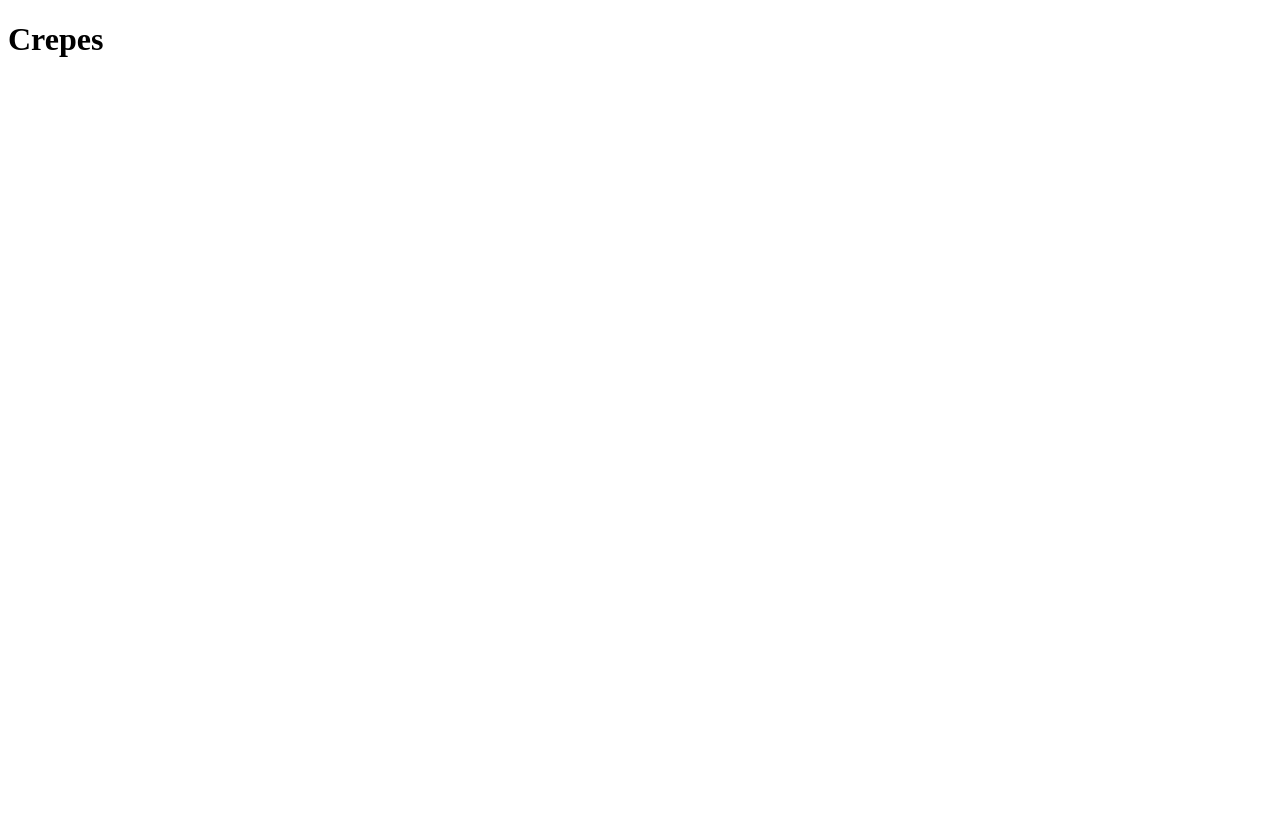
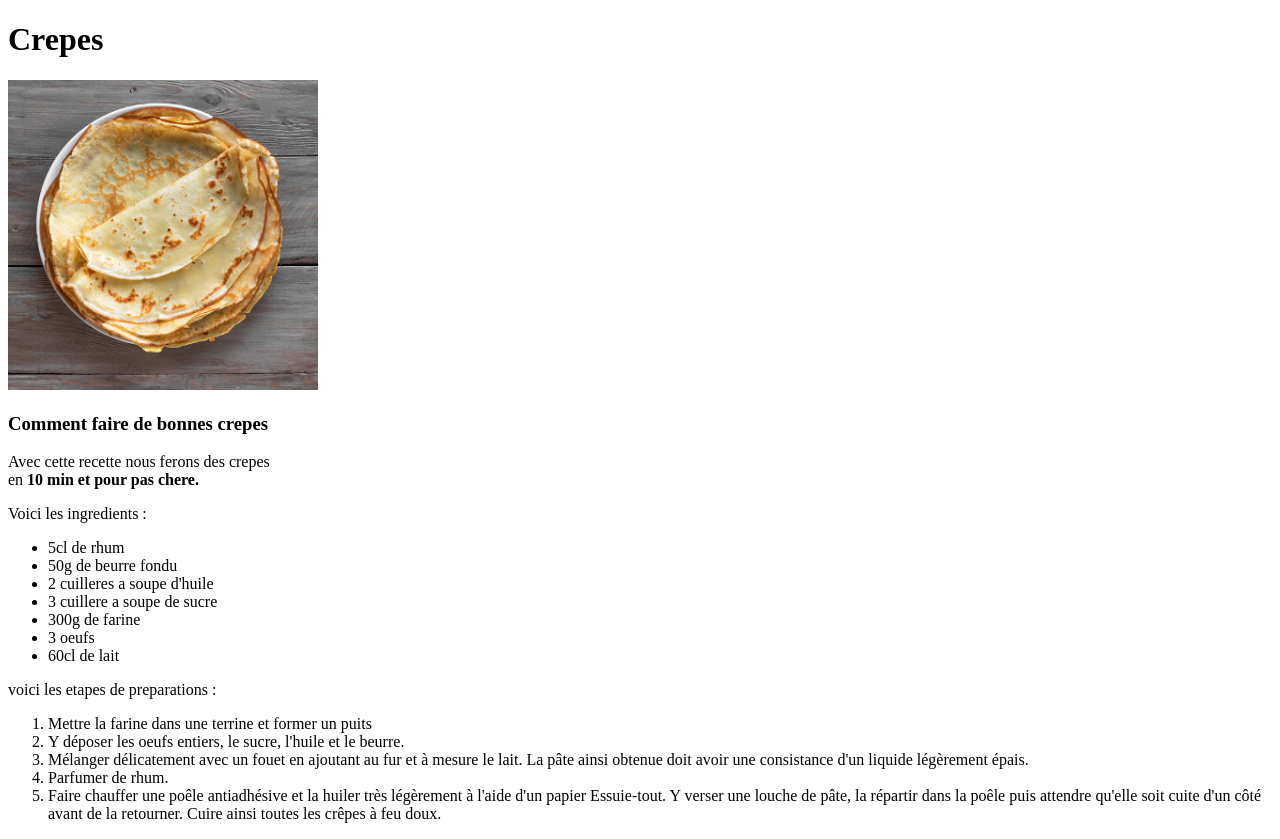
Before and after one commit to Neo-Glam/odin-recipes, a plain HTML site: page recipes/crepes.html in a window 1280 px wide. Before the commit the page ends 800 px from the top, so only its background shows below. Drawn offline with Linux system fonts and the light colour scheme.

Commit message:
complette la page de recette de crepes

```diff
--- a/recipes/crepes.html
+++ b/recipes/crepes.html
@@ -7,5 +7,38 @@
 </head>
 <body>
     <h1>Crepes</h1>
+    <img
+    src="../images/crepes.jpeg"
+    alt="crepes fraiche" height="310" width="310">
+
+    <h3>Comment faire de bonnes crepes</h3>
+    <p>Avec cette recette nous ferons des crepes<br>
+    en <strong>10 min et pour pas chere. </strong></p>
+
+    <p>Voici les ingredients : </p>
+
+    <ul>
+        <li>5cl de rhum</li>
+        <li>50g de beurre fondu</li>
+        <li>2 cuilleres a soupe d'huile</li>
+        <li>3 cuillere a soupe de sucre</li>
+        <li>300g de farine</li>
+        <li>3 oeufs</li>
+        <li>60cl de lait</li>
+    </ul>
+
+    <p>voici les etapes de preparations :</p>
+
+    <ol>
+        <li>Mettre la farine dans une terrine et former un puits</li>
+        <li>Y déposer les oeufs entiers, le sucre, l'huile et le beurre.</li>
+        <li>Mélanger délicatement avec un fouet en ajoutant au fur et à mesure le lait.
+             La pâte ainsi obtenue doit avoir une consistance d'un liquide légèrement épais.</li>
+        <li>Parfumer de rhum.</li>
+        <li>Faire chauffer une poêle antiadhésive et la huiler très légèrement à l'aide d'un papier Essuie-tout.
+             Y verser une louche de pâte, la répartir dans la poêle puis attendre qu'elle soit cuite d'un côté avant de la retourner.
+              Cuire ainsi toutes les crêpes à feu doux.</li>
+    </ol>
+
 </body>
 </html>
```
Also changed, not shown: images/crepes.jpeg (added).
